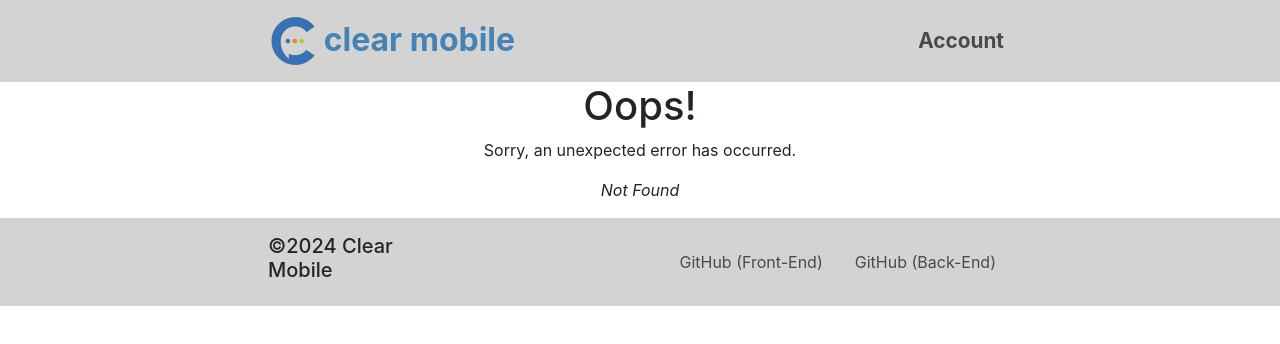
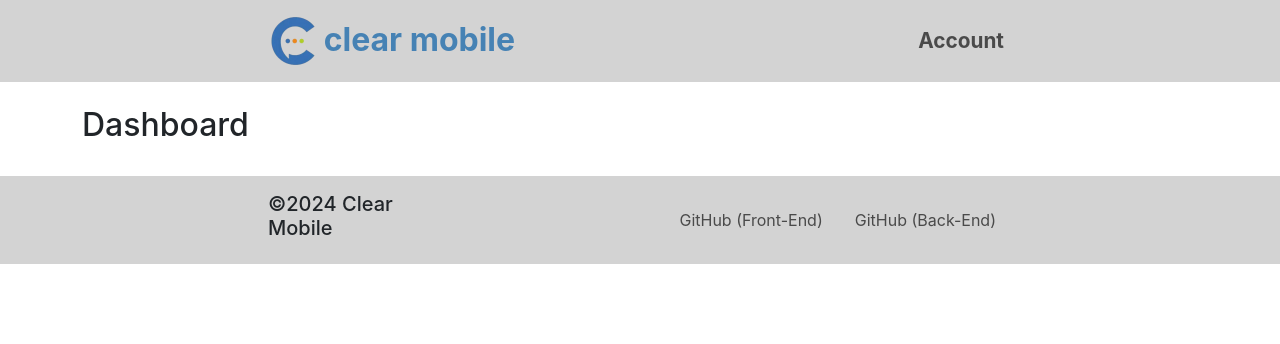
Before and after one commit to bencha27/telecom-front-end, a React (Create React App) app: page /account in a window 1280 px wide. Before the commit this address had no page. Shown: the top 344 px of the page. Built offline with nearby package versions, Linux system fonts and the light colour scheme.

Commit message:
Added link from login to dashboard

```diff
--- a/src/App.tsx
+++ b/src/App.tsx
@@ -8,6 +8,7 @@ import CreateAccount from './pages/CreateAccount';
 import Login from './pages/Login';
 import Header from './components/Header';
 import Footer from './components/Footer';
+import Dashboard from './pages/Dashboard';
 
 const router = createBrowserRouter([
   {
@@ -22,6 +23,10 @@ const router = createBrowserRouter([
   {
     path: "login",
     element: <Login />,
+  },
+  {
+    path: "account",
+    element: <Dashboard />,
   }
 ]);
 
--- a/src/pages/Dashboard.tsx
+++ b/src/pages/Dashboard.tsx
@@ -1 +1,9 @@
-export {}
+import { Container } from "react-bootstrap"
+
+export default function Dashboard() {
+  return (
+    <Container className="py-4">
+      <h2>Dashboard</h2>
+    </Container>
+  )
+}
--- a/src/pages/Login.tsx
+++ b/src/pages/Login.tsx
@@ -13,7 +13,7 @@ export default function Login() {
 
     console.log(`username: ${username}, password: ${password}`);
 
-    navigate("/");
+    navigate("/account");
   }
 
   return (
```
